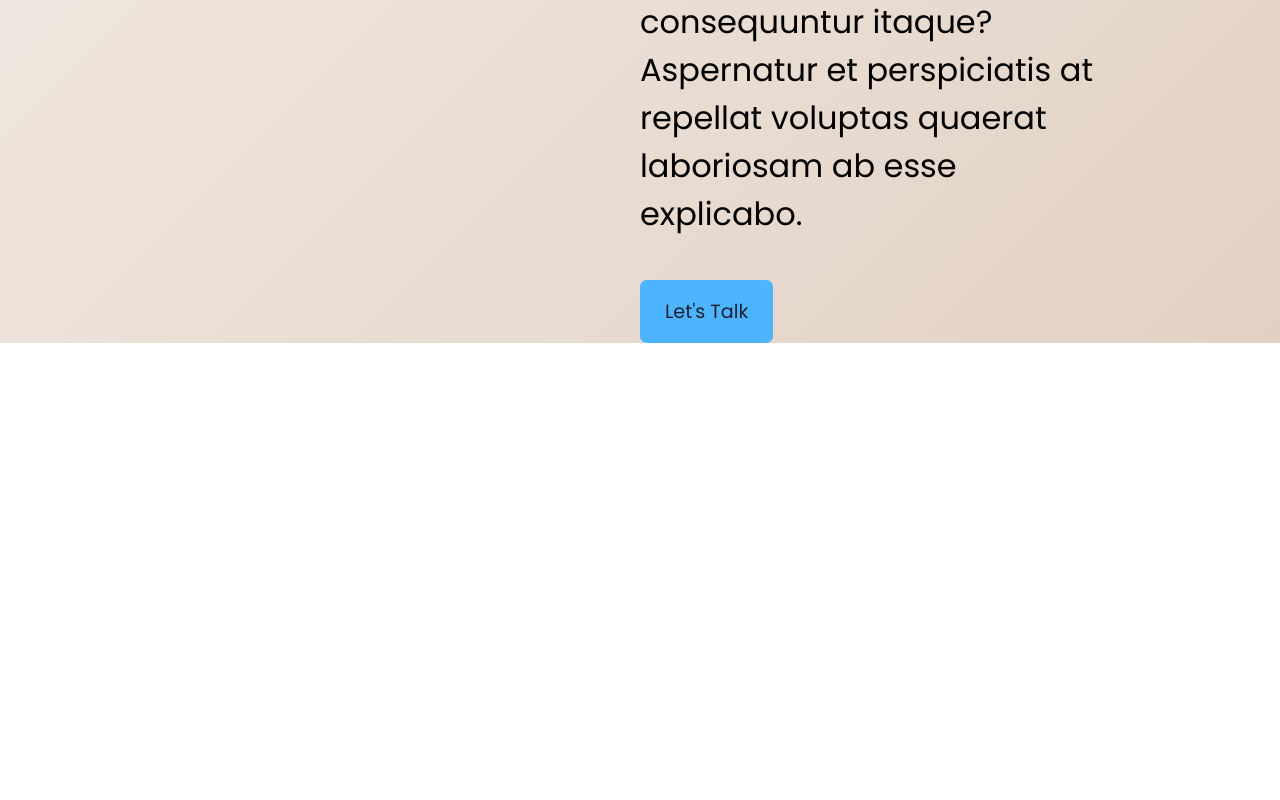
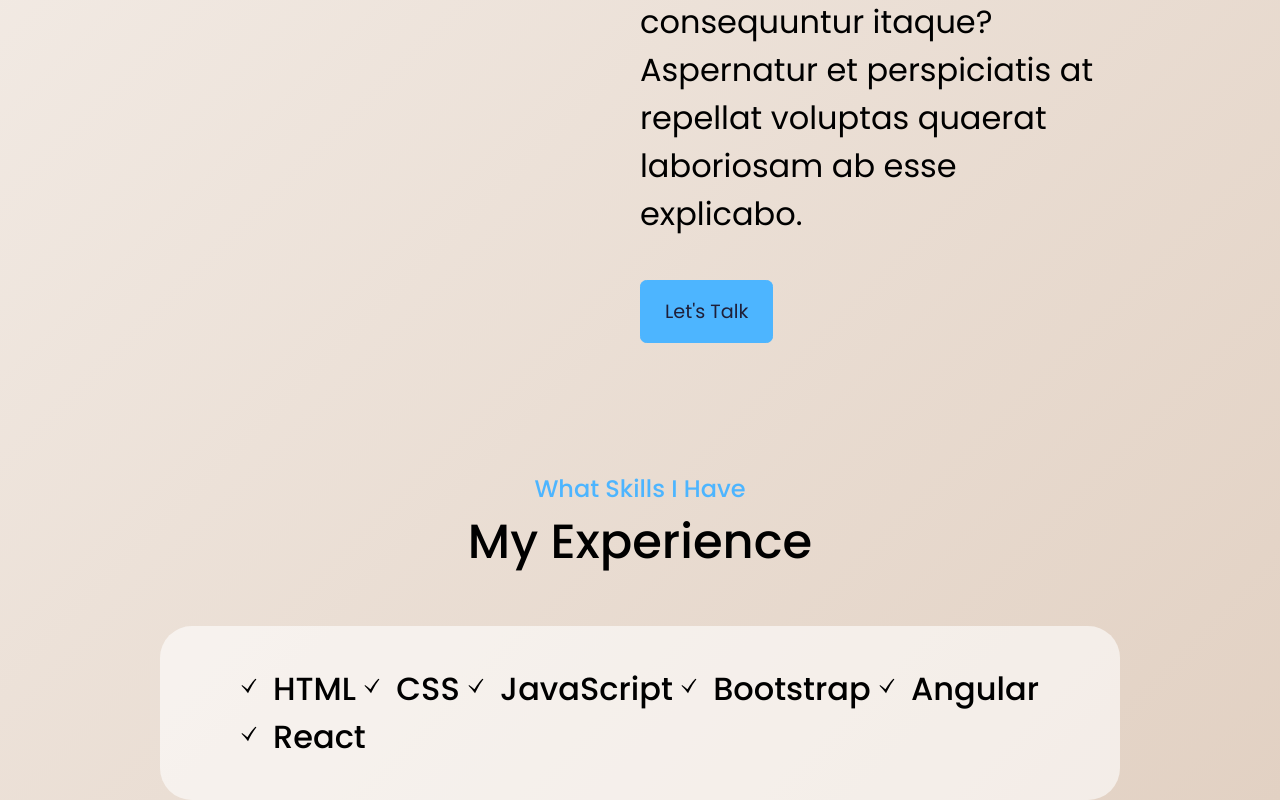
Before and after one commit to asperatusx/Build-A-Portfolio, a React (Create React App) app: page / in a window 1280 px wide. Shown: the part 1604-2404 px from the top of the page. Before the commit the page ends 1947 px from the top, so only its background shows below. Built offline with nearby package versions, Linux system fonts and the light colour scheme.

Commit message:
add skills section layout and style

```diff
--- /dev/null
+++ b/src/components/Skills/Skills.js
@@ -0,0 +1,56 @@
+import React from 'react'
+import './Skills.scss'
+import { GiCheckMark } from 'react-icons/gi'
+
+const Skills = () => {
+  return (
+    <section id="experience">
+      <h5>What Skills I Have</h5>
+      <h2>My Experience</h2>
+      <div className="container experience__container">
+        <div className="experience__frontend">
+          <div className="experience__content">
+            <article className="experience__details">
+              <GiCheckMark className='experience__details-icon' />
+              <div>
+                <h4>HTML</h4>
+              </div>
+            </article>
+            <article className="experience__details">
+              <GiCheckMark className='experience__details-icon' />
+              <div>
+                <h4>CSS</h4>
+              </div>
+            </article>
+            <article className="experience__details">
+              <GiCheckMark className='experience__details-icon' />
+              <div>
+                <h4>JavaScript</h4>
+              </div>
+            </article>
+            <article className="experience__details">
+              <GiCheckMark className='experience__details-icon' />
+              <div>
+                <h4>Bootstrap</h4>
+              </div>
+            </article>
+            <article className="experience__details">
+              <GiCheckMark className='experience__details-icon' />
+              <div>
+                <h4>Angular</h4>
+              </div>
+            </article>
+            <article className="experience__details">
+              <GiCheckMark className='experience__details-icon' />
+              <div>
+                <h4>React</h4>
+              </div>
+            </article>
+          </div>
+        </div>
+      </div>
+    </section>
+  )
+}
+
+export default Skills
--- /dev/null
+++ b/src/components/Skills/Skills.scss
@@ -0,0 +1,33 @@
+@use "../../styles/partials/resets";
+@use "../../styles/partials/variables" as *;
+
+.experience {
+
+    &__container > div {
+        background: $color-light;
+        padding: 2.4rem 5rem;
+        border-radius: 2rem;
+        border: 1px solid transparent;
+        transition: $transition;
+    }
+
+    &:hover {
+        border-color: $color-bg;
+        cursor: default;
+    }
+
+    &__content {
+        display: flex;
+        flex-wrap: wrap;
+        justify-content: space-between;
+    }
+
+    &__details {
+        display: flex;
+        gap: 1rem;
+
+        &-icon {
+            margin-top: 0.8rem;
+        }
+    }
+}
--- a/src/pages/Home/Home.js
+++ b/src/pages/Home/Home.js
@@ -2,6 +2,7 @@ import React from 'react'
 import './Home.scss'
 import Header from '../../components/Header/Header'
 import About from '../../components/About/About'
+import Skills from '../../components/Skills/Skills'
 
 
 const Home = () => {
@@ -9,6 +10,7 @@ const Home = () => {
     <>
       <Header />
       <About />
+      <Skills />
     </>
 
   )
--- a/src/styles/partials/_variables.scss
+++ b/src/styles/partials/_variables.scss
@@ -3,7 +3,7 @@ $container-width-md: 86%;
 $container-width-sm: 90%;
 
 $color-bg: #1f1f38;
-$color-bg-variant: #f0cb95;
+$color-bg-variant: #f7f3e9;
 $color-primary: #4db5ff;
 $color-primary-variant: rgba(77, 181, 255, 0.4);
 $color-white: #fff;
```
